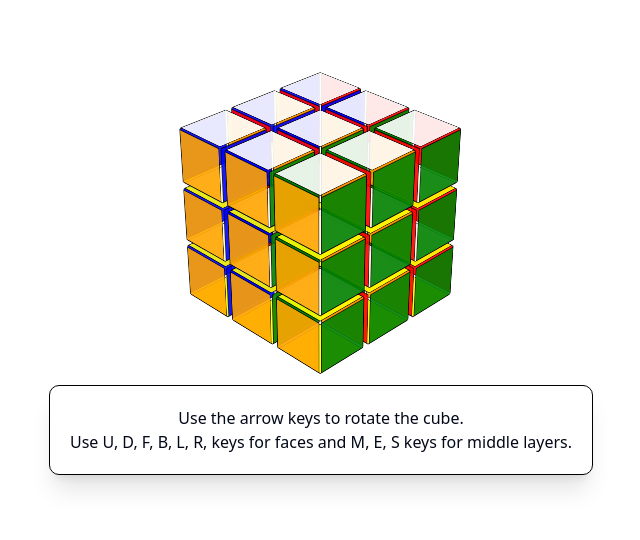
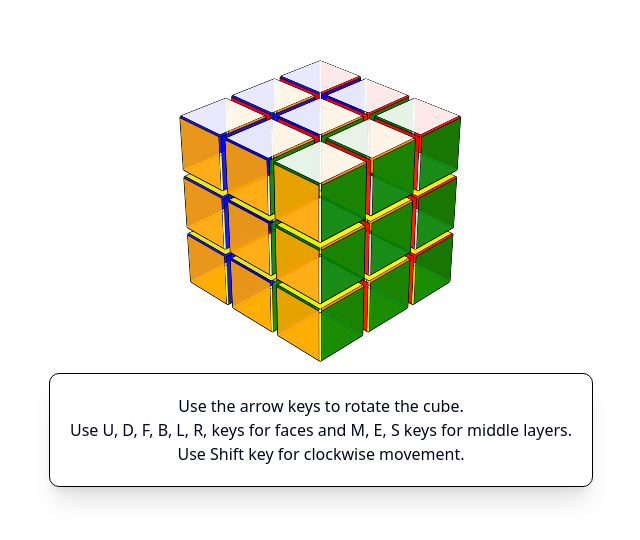
Before and after one commit to HasanYahya101/RubixSimulation-Vite, a React (Vite) app: page / in a window 1280 px wide. Shown: the part 130-670 px from the top of the page, without its empty margins (319-959 px from the left). Built offline with nearby package versions, Linux system fonts and the light colour scheme.

Commit message:
chore: update instructions for desktop.

```diff
--- a/src/components/component/playground.jsx
+++ b/src/components/component/playground.jsx
@@ -206,6 +206,7 @@ const RubiksCube = () => {
                 <div className="controls-info border border-black shadow-xl mt-2">
                     <p>Use the arrow keys to rotate the cube.</p>
                     <p>Use U, D, F, B, L, R, keys for faces and M, E, S keys for middle layers.</p>
+                    <p>Use Shift key for clockwise movement.</p>
                 </div>
             )}
             <style jsx>{`
```
